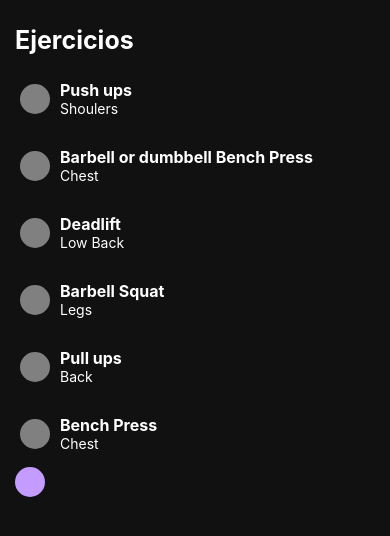
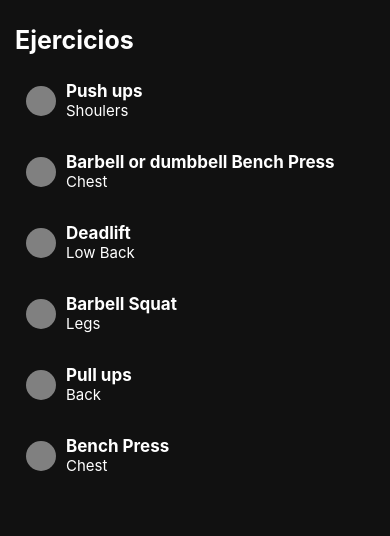
Before and after one commit to Jaserto/epsilon-app, a React Native app: screen /AddExerciseScreen in a window 390 px wide. Shown: the top 536 px of the page. Built offline with nearby package versions, Linux system fonts and the light colour scheme.

Commit message:
added button exercise

```diff
--- a/src/components/Exercise.tsx
+++ b/src/components/Exercise.tsx
@@ -13,11 +13,11 @@ export const  Exercise = ({item, onPress, selected }:any ) =>  {
   return (
     <TouchableOpacity
     onPress={onPress}
-     style={{marginVertical:10, flexDirection:'row', alignItems:'center', overflow:'hidden', padding:5}}>
-        <View style={{width:30, height:30, borderRadius:100, backgroundColor:'gray', marginRight:10}}></View>
+     style={{marginVertical:10, flexDirection:'row', alignItems:'center', overflow:'hidden', padding:6}}>
+        <View style={{width:30, height:30, borderRadius:100, backgroundColor:'gray', marginRight:10, marginLeft:5}}></View>
         <View>
-            <Text style={{color:'white', fontWeight:'bold', fontSize:16}}>{item.nombre}</Text>
-            <Text style={{color:'white', fontSize:14}}>{item.muscularGroup}</Text>
+            <Text style={{color:'white', fontWeight:'bold', fontSize:17}}>{item.nombre}</Text>
+            <Text style={{color:'white', fontSize:15}}>{item.muscularGroup}</Text>
         </View>
    {selected && <View style={styles.overlay}></View> }
     </TouchableOpacity>
@@ -29,8 +29,10 @@ const styles = StyleSheet.create({
         position:'absolute',
         width:'100%',
         height:'100%',
-        backgroundColor: '#C49CFF50',
+        backgroundColor: '#C49CFF20',
         borderRadius:4,
+        borderWidth:1.5,
+        borderColor:'#9650FF'
 
     },
 
--- a/src/screens/AddExerciseScreen.tsx
+++ b/src/screens/AddExerciseScreen.tsx
@@ -2,6 +2,7 @@ import { View, Text, ScrollView, Platform, StyleSheet, Dimensions, TouchableOpac
 import React, { useCallback, useRef, useState } from 'react'
 import { exercises } from '../utils/exercices/data'
 import { Exercise } from '../components/Exercise';
+import Svg, { Line, Polyline } from 'react-native-svg';
 
 
 
@@ -11,14 +12,12 @@ const { width, height } = Dimensions.get("window");
 
 export const AddExerciseScreen = ({ navigation }: any) => {
 
-    const [myStyle, setMyStyle] = useState(false);
-
   const [selectedExercises, setSelectedExercises] = useState<any>([])
 
-    const onPressExercise = (exercise:any) => {
-      if(selectedExercises.includes(exercise.id)){
-        const newListItem =  selectedExercises.filter((exerciseId:any) => exerciseId !== exercise.id)
-        console.log('la nueva lista',newListItem)
+  const onPressExercise = (exercise: any) => {
+    if (selectedExercises.includes(exercise.id)) {
+      const newListItem = selectedExercises.filter((exerciseId: any) => exerciseId !== exercise.id)
+      console.log('la nueva lista', newListItem)
       return setSelectedExercises(newListItem)
     }
     setSelectedExercises([...selectedExercises, exercise.id])
@@ -26,7 +25,7 @@ const { width, height } = Dimensions.get("window");
 
   console.log(selectedExercises)
 
-    const getSelected = (exercise:any) => selectedExercises.includes(exercise.id)
+  const getSelected = (exercise: any) => selectedExercises.includes(exercise.id)
 
 
   return (
@@ -43,14 +42,15 @@ const { width, height } = Dimensions.get("window");
       contentContainerStyle={{
         paddingRight: Platform.OS === 'android' ? 0 : 0
       }} style={styles.view}>
-   <View  style={{marginVertical:10}}>
-    <Text style={{color:'white', fontSize:25, fontWeight:'bold'}}>Ejercicios</Text>
+      <View style={{ marginVertical: 10 }}>
+        <Text style={{ color: 'white', fontSize: 25, fontWeight: 'bold' }}>Ejercicios</Text>
       </View>
       <FlatList
         data={exercises}
+        style={{ minHeight: height * 0.83 }}
         keyExtractor={item => item.id.toString()}
         renderItem={({ item }) => (
-                <Exercise onPress={()=> onPressExercise(item)} selected={getSelected(item)} item={item}/>
+          <Exercise onPress={() => onPressExercise(item)} selected={getSelected(item)} item={item} />
         )}
       />
       {/*   {exercises.map(({id, nombre, muscularGroup}, index) => (
@@ -58,11 +58,24 @@ const { width, height } = Dimensions.get("window");
         <Exercise nombre={nombre} muscularGroup={muscularGroup} />
     </View>
   ))} */}
-   <View>
-
-   <View style={{width:30, height:30, borderRadius:100, backgroundColor:'#C49CFF', marginRight:10}}></View>
+      {selectedExercises.length > 0 &&
+        <View style={{ position: 'absolute', left: 0, right: 0, bottom: 0, alignItems: 'flex-end' }}>
+          <TouchableOpacity onPress={() => { }} style={{ width: 50, alignItems:'center', justifyContent:'center', display:'flex', height: 50, borderRadius: 100, backgroundColor: '#C49CFF', marginRight: 10 }}>
+            <Svg
+              width={30}
+              height={30}
+              viewBox="0 0 25 25"
+              fill="none"
+              stroke="white"
+              strokeWidth={2}
+              strokeLinecap="round"
+              strokeLinejoin="round">
+              <Line x1="12" y1="5" x2="12" y2="19" />
+              <Line x1="5" y1="12" x2="19" y2="12" />
+            </Svg>
+          </TouchableOpacity>
         </View>
-
+      }
     </ScrollView>
   )
 }
@@ -72,12 +85,12 @@ const styles = StyleSheet.create({
     display: 'flex',
     flexDirection: 'column',
     backgroundColor: '#111111',
-      height: height,
-      width: width,
+    height,
+    width,
     padding: 15
   },
-myStyle:{
-  width:33, height:33, borderRadius:100, backgroundColor:'gray', marginRight:10
+  myStyle: {
+    width: 33, height: 33, borderRadius: 100, backgroundColor: 'gray', marginRight: 10
   }
 
 })
```
Lines whose indentation alone changed are shown as unchanged.
